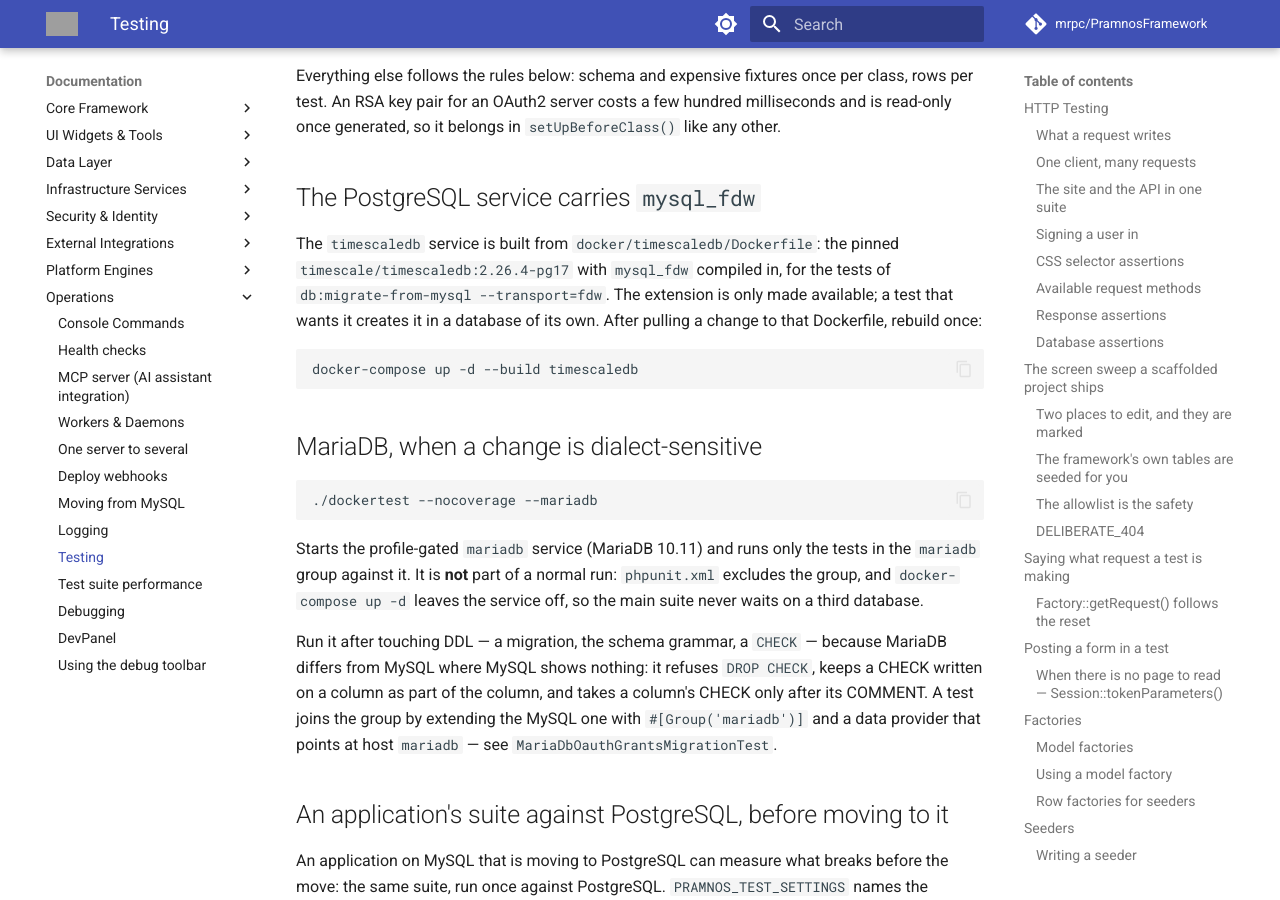
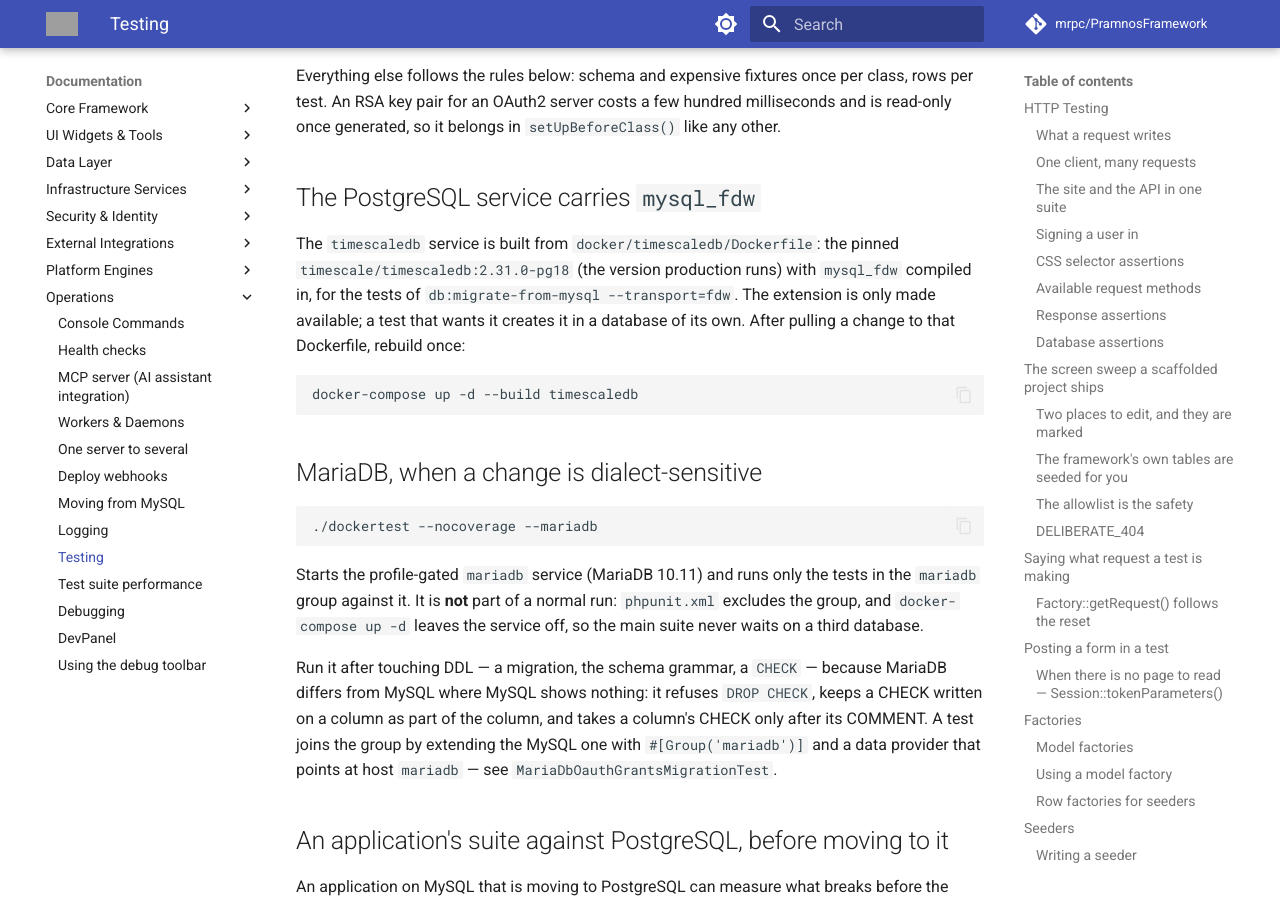
Before and after one commit to mrpc/PramnosFramework, an MkDocs documentation site: the page built from docs/Pramnos_Testing_Guide.md, in a window 1280 px wide and 900 px high, scrolled down 18158 px. Built offline with MkDocs 1.6.1 and Material for MkDocs 9.7.7, drawn with Linux system fonts in a browser that asks for light colours; comment, search, counter and statistics services are not loaded; grey boxes are pictures that could not be loaded.

Commit message:
test: the suite's PostgreSQL is TimescaleDB 2.31.0 on PostgreSQL 18, as production runs

```diff
--- a/docs/Pramnos_Testing_Guide.md
+++ b/docs/Pramnos_Testing_Guide.md
@@ -863,7 +863,8 @@ read-only once generated, so it belongs in `setUpBeforeClass()` like any other.
 ## The PostgreSQL service carries `mysql_fdw`
 
 The `timescaledb` service is built from `docker/timescaledb/Dockerfile`: the pinned
-`timescale/timescaledb:2.26.4-pg17` with `mysql_fdw` compiled in, for the tests of
+`timescale/timescaledb:2.31.0-pg18` (the version production runs) with `mysql_fdw` compiled in,
+for the tests of
 `db:migrate-from-mysql --transport=fdw`. The extension is only made available; a test that wants
 it creates it in a database of its own. After pulling a change to that Dockerfile, rebuild once:
 
```
Also changed, not shown: docker-compose.yml (+11 -12 lines), docs/Pramnos_Schema_Builder_Guide.md (+1 -1 lines), 1 other file.
